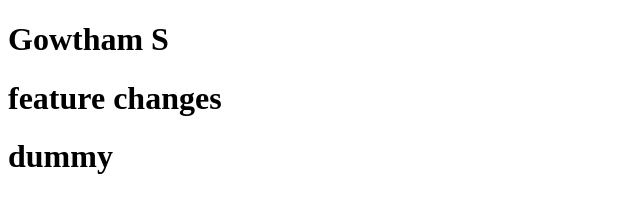
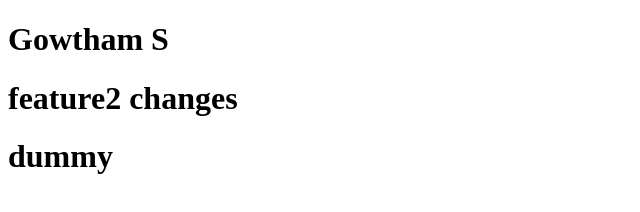
Before and after one commit to gow20/GIT-SAMPLE, a plain HTML site: page index.html in a window 1280 px wide. Shown: the whole page, without its empty margins (0-640 px from the left). Drawn offline with Linux system fonts and the light colour scheme.

Commit message:
feature2changesssss

```diff
--- a/index.html
+++ b/index.html
@@ -7,7 +7,7 @@
 </head>
 <body>
    <h1>Gowtham S</h1>
-   <h1>feature changes</h1>
+   <h1>feature2 changes</h1>
    <h1>dummy</h1>
 </body>
 </html>
```
